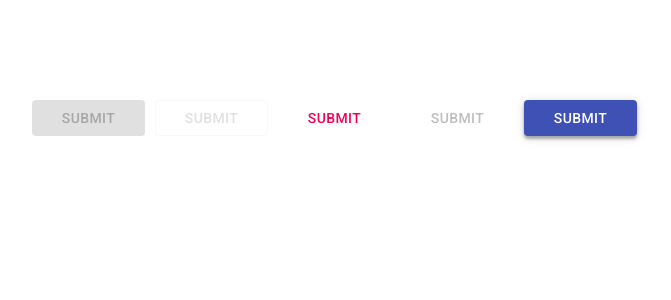
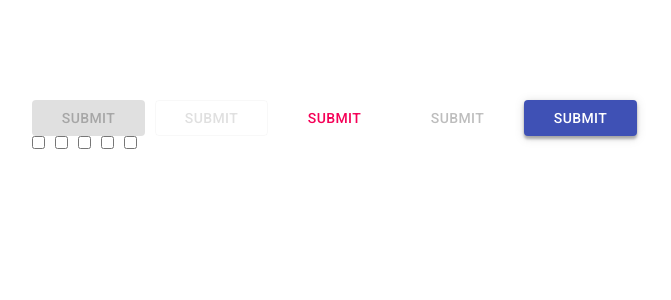
Before and after one commit to z123fg/antraui, a React (Create React App) app: page / in a window 1280 px wide. Shown: the top 300 px of the page, without its empty margins (68-739 px from the left). Built offline with nearby package versions, Linux system fonts and the light colour scheme.

Commit message:
Display checkbox

```diff
--- a/src/App.tsx
+++ b/src/App.tsx
@@ -2,11 +2,13 @@ import React from 'react';
 import logo from './logo.svg';
 import './App.scss';
 import MyButton from './components/MyButton/MyButton';
+import Checkbox from './components/Checkbox/Checkbox';
 
 
 
 function App() {
   return (
+    <>
       <div style={{display:"flex", gap:"10px"}}>
         <MyButton onClick={()=>{console.log("clicked")}} color="primary" variant="contained" disabled>SUBMIT</MyButton>
         <MyButton onClick={()=>{console.log("clicked")}} color="default" variant="outlined" >SUBMIT</MyButton>
@@ -14,6 +16,14 @@ function App() {
         <MyButton onClick={()=>{console.log("clicked")}} color="secondary" variant="text" disabled>SUBMIT</MyButton>
         <MyButton onClick={()=>{console.log("clicked")}} color="primary" variant="contained" >SUBMIT</MyButton>
       </div>
+      <div style={{display:"flex", gap:"10px"}}>
+        <Checkbox onClick={()=>{console.log("clicked")}} color="primary" variant="contained" disabled />
+        <Checkbox onClick={()=>{console.log("clicked")}} color="default" variant="outlined" />
+        <Checkbox onClick={()=>{console.log("clicked")}} color="secondary" variant="text" />
+        <Checkbox onClick={()=>{console.log("clicked")}} color="secondary" variant="text" disabled />
+        <Checkbox onClick={()=>{console.log("clicked")}} color="primary" variant="contained" />
+      </div>
+    </>
   );
 }
 
--- a/src/components/Checkbox/Checkbox.tsx
+++ b/src/components/Checkbox/Checkbox.tsx
@@ -99,9 +99,8 @@ const Checkbox: FC<ICheckboxProps> = ({
   //"btn btn-large"
 
   return (
-    <input type='checkbox' id="123" onClick={handleClick} disabled={disabled} className={constructClassName()}>
-        <span>{children}</span>
-        {rippleArr}
+    <input type='checkbox'>
+
     </input>
   )
 }
```
Lines whose indentation alone changed are shown as unchanged.
